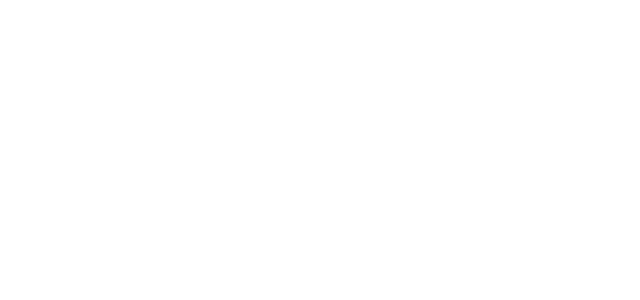
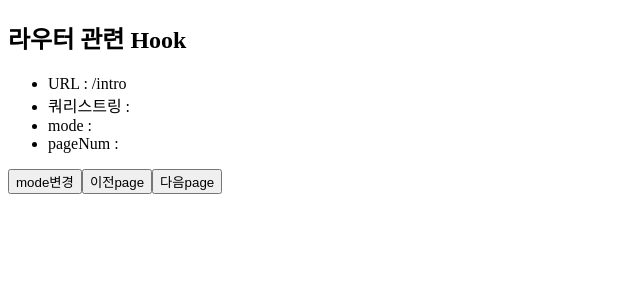
Before and after one commit to Hyeongjin3581/KDT2026_react, a React (Vite) app: page /intro in a window 1280 px wide. Before the commit this address had no page. Shown: the top 300 px of the page, without its empty margins (0-640 px from the left). Built offline with nearby package versions, Linux system fonts and the light colour scheme.

Commit message:
09/16/3h

```diff
--- a/src/example/day04/App.jsx
+++ b/src/example/day04/App.jsx
@@ -1,10 +1,18 @@
-import { Route , Routes } from "react-router-dom"
-import Home from "./Home"
-
-export default function App(props){
+import { Route, Routes } from "react-router-dom";
+import Home from "./Home";
+import TopNav from "./TopNav";
+import NotFound from "./NotFound";
+import CommonLayout from "./CommonLayout";
+import LayoutIndex from "./LayoutIndex";
+export default function App(){
     return (<>
-    <Routes>    {/* 여기에 들어가는 경로들은 주소정의에 따라 렌더링됨. */}
-        <Route path="/Home" element={<Home/>}/> {/* 세글자 정도만 치고 Ctrl + spacebar */}
+    <TopNav></TopNav>
+    <Routes>    {/* 여기에 들어가는 경로들은 주소정의에 따라 렌더링됨. */} {/* 세글자 정도만 치고 Ctrl + spacebar */}
+            <Route path="/" element={ <Home/> } />
+            <Route path="/intro" element={ <CommonLayout/>} >
+                <Route index element={ <LayoutIndex /> } />
+            </Route>
+            <Route path="*" element={ <NotFound/> } />
     </Routes>
     </>)
 }
--- /dev/null
+++ b/src/example/day04/CommonLayout.jsx
@@ -0,0 +1,10 @@
+import { Outlet } from "react-router-dom";
+export default function CommonLayout(  ){
+    return (<>
+        <div>  컴포넌트 헤더 </div>
+        <div>
+            <Outlet/> {/*여기에 하위 컴포넌트가 표시되는 위치*/ }
+        </div>
+        <div>  컴포넌트 푸터  </div>
+    </>)
+}
--- a/src/example/day04/Home.jsx
+++ b/src/example/day04/Home.jsx
@@ -1,3 +1,3 @@
-export default function Home(props){
+export default function Home(){
     return(<>메인페이지 / 본문 </>)
 }
--- /dev/null
+++ b/src/example/day04/LayoutIndex.jsx
@@ -0,0 +1,5 @@
+export default function LayoutIndex(  ){
+    return (<>
+        <h3> 레이아웃 인덱스 페이지 </h3>
+    </>)
+}
--- /dev/null
+++ b/src/example/day04/NotFound.jsx
@@ -0,0 +1,7 @@
+import { Link } from "react-router-dom"
+export default function NotFound(){
+    return(<>
+        <h3> 오류 페이지</h3>
+        <Link to="/">홈으로</Link>
+    </>)
+}
--- /dev/null
+++ b/src/example/day04/RouterHooks.jsx
@@ -0,0 +1,46 @@
+import {useLocation , useSearchParams } from "react-router-dom";
+
+export default function RouterHooks(){
+    const location = useLocation();
+    const [SearchParams , setSeatchParams] = useSearchParams();
+    const mode = SearchParams.get('mode');
+    const pageNum = SearchParams.get('pageNum');
+
+    const changeMode = () => {
+        const nextMode = (mode==='list') ? 'view' : 'list';
+
+        setSeatchParams({
+            mode : nextMode, pageNum
+        });
+    }
+
+    const nextPage = () => {
+        let pageTemp = (pageNum===null || isNaN(pageNum)) ? 1 : parseInt(pageNum) + 1;
+
+        setSeatchParams({
+            mode, pageNum : pageTemp
+        });
+    }
+
+    const prevPage = () =>{
+        let pageTemp = (pageNum===null || isNaN(pageNum)) ? 1 :parseInt(pageNum) -1;
+
+        setSeatchParams({
+            mode, pageNum : pageTemp
+        });
+    }
+    return(<>
+        <h2>라우터 관련 Hook</h2>
+        <div>
+            <ul>
+                <li> URL : {location.pathname}</li>
+                <li>쿼리스트링 : {location.search}</li>
+                <li> mode : {mode} </li>
+                <li> pageNum : {pageNum} </li>
+            </ul>
+            <button onClick={changeMode}>mode변경</button>
+            <button onClick={prevPage}>이전page</button>
+            <button onClick={nextPage}>다음page</button>
+        </div>
+    </>);
+} // RouterHooks end
--- /dev/null
+++ b/src/example/day04/TopNav.jsx
@@ -0,0 +1,17 @@
+import { Link, NavLink } from "react-router-dom"
+
+export default function TopNav(){
+    return(<>
+        <div>
+            <a href="/">Home1, </a>
+            <NavLink to ="/intro">Home2, </NavLink>
+            <NavLink to ="/intro">인트로, </NavLink>
+            <NavLink to ="/intro/router">라우터관련훅, </NavLink>
+            <Link to ="/xyz">잘못된주소, </Link>
+        </div>
+    </>)
+}
+
+// <a href="이동할경로"> 텍스트 </a>                        : 페이지 로드(새로고침) 있다.
+// <NavLink to = "이동할경로"> 텍스트 </NavLink>    : 페이지 로드(새로고침) 없다.
+// <Link to = "이동할경로"> 텍스트 </Link>                  : 페이지 로드(새로고침) 없다. active클래스가없다.
--- a/src/main.jsx
+++ b/src/main.jsx
@@ -52,12 +52,22 @@ const create = createRoot( root );
 
 
 // --------------------- day 04 --------------------------------
-import App from "./example/day04/App";
+// 최초 렌더링되는 컴포넌트 앞뒤로 라우터컴포넌트 감싼다.
+
+// import App from "./example/day04/App";
+// import { BrowserRouter } from "react-router-dom";
+// create.render(
+//     <BrowserRouter>
+//       <App />
+//     </BrowserRouter>
+//     )
+
+
+import RouterHooks from "./example/day04/RouterHooks";
 import { BrowserRouter } from "react-router-dom";
-// 최초 렌더링되는 컴포넌트 앞뒤로 라우터컴포넌트 감싼다.
 create.render(
     <BrowserRouter>
-      <App />
+      <RouterHooks />
     </BrowserRouter>
     )
 
```
